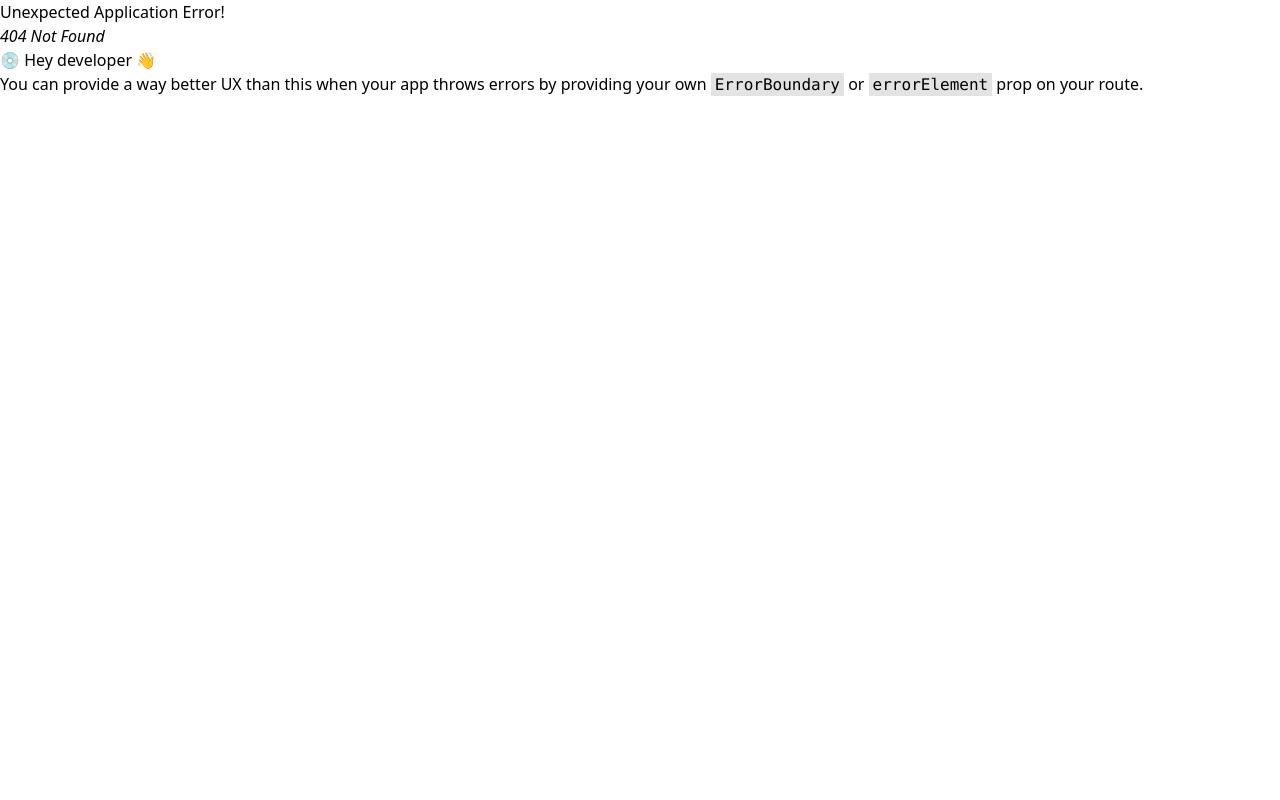
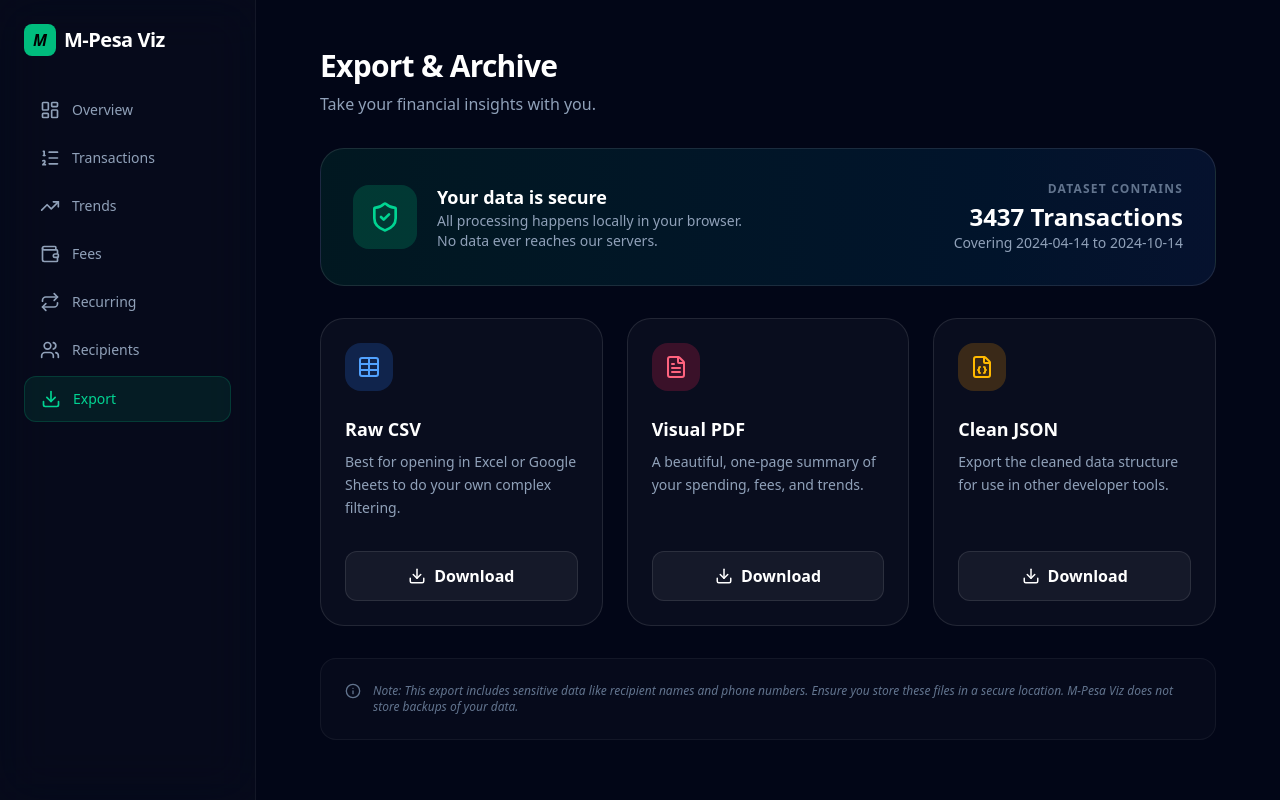
Before and after one commit to kimanthigregory/m-pesalizer, a React (Vite) app in the folder client/: page /dashboard/export in a window 1280 px wide. Before the commit this address had no page. Built offline with nearby package versions, Linux system fonts and the light colour scheme.

Commit message:
update the upload logic on both the frontend and backend

```diff
--- a/client/src/App.jsx
+++ b/client/src/App.jsx
@@ -7,6 +7,7 @@
 import FeesPage from "./pages/FeesPage";
 import RecurringPage from "./pages/RecurringPage";
 import RecipientsPage from "./pages/RecipientsPage";
+import ExportPage from "./pages/ExportPage";
 
 // 1. Import your data
 import mpesaData from "./data/mpesaData.json";
@@ -46,6 +47,10 @@
         path: "recipients",
         element: <RecipientsPage rawData={mpesaData} />,
       },
+      {
+        path: "export",
+        element: <ExportPage rawData={mpesaData} />,
+      },
     ],
   },
 ]);
--- a/client/src/components/upload.jsx
+++ b/client/src/components/upload.jsx
@@ -12,33 +12,36 @@
   const [uploadSuccess, setUploadSuccess] = useState(false);
   const [socket, setSocket] = useState(null);
 
+  // 1. Initialize Socket
   useEffect(() => {
-    console.log("Upload Progress:", uploadProgress);
-  }, [uploadProgress]);
-
-  useEffect(() => {
-    const newSocket = io("http://127.0.0.1:5000"); // Connect to Flask-SocketIO
+    // Ensure this matches your Flask port (e.g., 5000)
+    const newSocket = io("http://127.0.0.1:5000");
     setSocket(newSocket);
 
     newSocket.on("connect", () => {
-      console.log("Connected to WebSocket server");
+      console.log("Connected with ID:", newSocket.id);
     });
 
-    newSocket.on("processing_update", (data) => {
-      console.log("Processing update:", data);
+    // 2. Listen for the "Done" signal containing Data
+    newSocket.on("processing_update", (response) => {
+      console.log("Received Update:", response);
 
-      if (data.status === "done") {
+      if (response.status === "done") {
         setIsProcessing(false);
         setUploadSuccess(true);
-        onUploadSuccess && onUploadSuccess();
-      } else if (data.status === "failed") {
+        // PASS THE DATA UP TO THE PARENT
+        if (onUploadSuccess && response.data) {
+          onUploadSuccess(response.data);
+        }
+      } else if (response.status === "failed") {
         setIsProcessing(false);
-        onUploadError && onUploadError(data.error);
+        setUploading(false); // Stop progress bar
+        if (onUploadError) onUploadError(response.error);
       }
     });
 
     return () => newSocket.close();
-  }, []);
+  }, [onUploadSuccess, onUploadError]);
 
   const handleFileChange = (event) => {
     const selectedFile = event.target.files[0];
@@ -50,8 +53,15 @@
   };
 
   const handleSubmit = () => {
-    if (!file || !password) {
-      alert("Please provide both the PDF file and password");
+    if (!file) {
+      alert("Please select a PDF file.");
+      return;
+    }
+
+    // 3. Ensure we have a socket ID before sending
+    if (!socket || !socket.id) {
+      console.warn("Socket not ready yet");
+      alert("Establishing connection... please try again in a moment.");
       return;
     }
 
@@ -60,10 +70,12 @@
     setUploading(true);
 
     const formData = new FormData();
-    formData.append("the_file", file);
+    formData.append("the_file", file); // Must match backend 'the_file'
     formData.append("pass_code", password);
+    formData.append("socket_id", socket.id); // VITAL: Tell backend who we are
 
     const xhr = new XMLHttpRequest();
+    // Ensure this matches your Flask route
     xhr.open("POST", "http://127.0.0.1:5000/upload", true);
 
     xhr.upload.onprogress = (event) => {
@@ -74,19 +86,21 @@
     };
 
     xhr.onload = () => {
-      setUploading(false);
+      setUploading(false); // Upload done, now waiting for processing
       if (xhr.status === 200) {
         setUploadProgress(100);
+        // Note: We stay in "isProcessing" state until the Socket says "done"
       } else {
         setIsProcessing(false);
-        onUploadError && onUploadError("Upload failed.");
+        if (onUploadError)
+          onUploadError("Upload failed with status " + xhr.status);
       }
     };
 
     xhr.onerror = () => {
       setUploading(false);
       setIsProcessing(false);
-      onUploadError && onUploadError("Network error.");
+      if (onUploadError) onUploadError("Network error.");
     };
 
     xhr.send(formData);
@@ -96,8 +110,10 @@
     <div className="w-full">
       {!file ? (
         <div
-          className={`p-10 rounded-lg cursor-pointer w-full border-2 border-dashed ${
-            isDragging ? "border-blue-500 bg-blue-100" : "border-emerald-500"
+          className={`p-10 rounded-2xl cursor-pointer w-full border-2 border-dashed ${
+            isDragging
+              ? "border-emerald-400 bg-emerald-500/10"
+              : "border-white/20 hover:border-emerald-500/50 hover:bg-white/5"
           } transition-all duration-300`}
           onClick={() => fileInputRef.current.click()}
           onDragOver={(e) => {
@@ -118,59 +134,64 @@
             className="hidden"
             onChange={handleFileChange}
           />
-          <div className="flex flex-col items-center justify-center">
-            <p className="text-gray-700 font-bold">Upload PDF file</p>
-            <p className="text-gray-500 text-sm mt-2">
-              Drag & drop your file here or click to upload
+          <div className="flex flex-col items-center justify-center text-center">
+            <p className="text-slate-300 font-bold text-lg">
+              Upload M-Pesa Statement
+            </p>
+            <p className="text-slate-500 text-sm mt-2">
+              Drag & drop or click to browse (PDF only)
             </p>
           </div>
         </div>
       ) : uploadSuccess ? (
-        // Success message UI
-        <div className="p-6 rounded-lg bg-green-500 text-white text-center shadow-md">
-          <p className="text-2xl font-bold">Processing Complete!</p>
-          <p className="mt-2 text-lg">
-            Your PDF has been successfully processed.
+        <div className="p-6 rounded-2xl bg-emerald-500/20 border border-emerald-500/30 text-center animate-in zoom-in-95">
+          <p className="text-2xl font-bold text-emerald-400">Success!</p>
+          <p className="mt-2 text-sm text-emerald-200/70">
+            Redirecting to dashboard...
           </p>
         </div>
       ) : isProcessing ? (
-        // Loading spinner while processing
-        <div className="flex flex-col items-center justify-center p-6 bg-slate-700 rounded-lg">
-          <div className="animate-spin rounded-full h-12 w-12 border-t-4 border-blue-500"></div>
-          <p className="text-yellow-400 font-bold mt-4">Processing PDF...</p>
+        <div className="flex flex-col items-center justify-center p-8 bg-white/5 rounded-2xl border border-white/10">
+          <div className="animate-spin rounded-full h-10 w-10 border-t-2 border-emerald-500 border-r-2 border-emerald-500/30"></div>
+          <p className="text-emerald-400 font-medium mt-4 animate-pulse">
+            {isUploading
+              ? `Uploading... ${uploadProgress}%`
+              : "AI Processing..."}
+          </p>
+          {!isUploading && (
+            <p className="text-xs text-slate-500 mt-2">
+              Decrypting & Analyzing tables
+            </p>
+          )}
         </div>
       ) : (
-        // File name, password input, and upload button
-        <div className="p-6 rounded-lg bg-slate-700 shadow-md">
-          <p className="text-gray-400 font-medium">{file.name}</p>
+        <div className="p-6 rounded-2xl bg-white/5 border border-white/10 shadow-xl">
+          <div className="flex items-center justify-between mb-4">
+            <p className="text-slate-300 font-medium truncate max-w-[200px]">
+              {file.name}
+            </p>
+            <button
+              onClick={() => setFile(null)}
+              className="text-xs text-rose-400 hover:text-rose-300"
+            >
+              Change
+            </button>
+          </div>
+
           <input
             type="password"
-            placeholder="Enter PDF password"
+            placeholder="Enter PDF password (ID Number)"
             value={password}
             onChange={(e) => setPassword(e.target.value)}
-            className="w-full mt-4 p-2 border rounded-lg"
+            className="w-full p-3 bg-black/20 border border-white/10 rounded-xl text-white placeholder:text-slate-600 focus:outline-none focus:border-emerald-500/50 transition-colors"
           />
 
-          {isUploading ? (
-            <div className="mt-4 w-full">
-              <p className="text-white text-center">
-                Uploading... {uploadProgress}%
-              </p>
-              <div className="w-full bg-gray-300 rounded-full h-2 mt-2">
-                <div
-                  className="bg-blue-500 h-2 rounded-full transition-all duration-300"
-                  style={{ width: `${uploadProgress}%` }}
-                ></div>
-              </div>
-            </div>
-          ) : (
-            <button
-              onClick={handleSubmit}
-              className="mt-4 bg-blue-500 text-white px-4 py-2 rounded-lg w-full"
-            >
-              Submit
-            </button>
-          )}
+          <button
+            onClick={handleSubmit}
+            className="mt-6 bg-emerald-600 hover:bg-emerald-500 text-white font-bold py-3 px-4 rounded-xl w-full transition-all active:scale-[0.98]"
+          >
+            Process Statement
+          </button>
         </div>
       )}
     </div>
--- /dev/null
+++ b/client/src/pages/ExportPage.jsx
@@ -0,0 +1,183 @@
+import React, { useMemo } from "react";
+import {
+  Download,
+  FileText,
+  Table,
+  ShieldCheck,
+  Info,
+  FileJson,
+} from "lucide-react";
+import { format } from "date-fns";
+
+const ExportOption = ({
+  icon: Icon,
+  title,
+  description,
+  onClick,
+  colorClass,
+}) => (
+  <div className="bg-white/[0.03] border border-white/10 rounded-3xl p-6 hover:bg-white/[0.05] transition-all group flex flex-col justify-between h-full">
+    <div>
+      <div
+        className={`w-12 h-12 rounded-2xl flex items-center justify-center mb-6 ${colorClass}`}
+      >
+        <Icon size={24} />
+      </div>
+      <h3 className="text-lg font-bold text-white mb-2">{title}</h3>
+      <p className="text-slate-400 text-sm leading-relaxed">{description}</p>
+    </div>
+    <button
+      onClick={onClick}
+      className="mt-8 w-full py-3 bg-white/5 hover:bg-white/10 text-white font-semibold rounded-xl border border-white/10 transition-colors flex items-center justify-center gap-2"
+    >
+      <Download size={18} /> Download
+    </button>
+  </div>
+);
+
+export default function ExportPage({ rawData = [] }) {
+  const stats = useMemo(() => {
+    const transactions = rawData.filter((t) => t["Receipt No."]);
+    const totalVolume = transactions.reduce(
+      (acc, curr) =>
+        acc +
+        Math.abs(
+          parseFloat(
+            (curr.Withdrawn || curr["Paid In"] || "0").replace(/,/g, "")
+          )
+        ),
+      0
+    );
+
+    return {
+      count: transactions.length,
+      volume: totalVolume,
+      range:
+        transactions.length > 0
+          ? `${
+              transactions[transactions.length - 1]["Completion Time"].split(
+                " "
+              )[0]
+            } to ${transactions[0]["Completion Time"].split(" ")[0]}`
+          : "N/A",
+    };
+  }, [rawData]);
+
+  // --- Export Logic ---
+  const downloadCSV = () => {
+    if (!rawData.length) return;
+
+    // Create CSV Header
+    const headers = Object.keys(rawData[0]).join(",");
+
+    // Create CSV Rows
+    const rows = rawData
+      .map((obj) =>
+        Object.values(obj)
+          .map((val) => `"${String(val).replace(/"/g, '""')}"`)
+          .join(",")
+      )
+      .join("\n");
+
+    const csvContent = `${headers}\n${rows}`;
+    const blob = new Blob([csvContent], { type: "text/csv;charset=utf-8;" });
+    const url = URL.createObjectURL(blob);
+
+    const link = document.createElement("a");
+    link.setAttribute("href", url);
+    link.setAttribute(
+      "download",
+      `M-Pesa_Viz_Export_${format(new Date(), "yyyy-MM-dd")}.csv`
+    );
+    document.body.appendChild(link);
+    link.click();
+    document.body.removeChild(link);
+  };
+
+  const downloadJSON = () => {
+    const dataStr =
+      "data:text/json;charset=utf-8," +
+      encodeURIComponent(JSON.stringify(rawData, null, 2));
+    const downloadAnchorNode = document.createElement("a");
+    downloadAnchorNode.setAttribute("href", dataStr);
+    downloadAnchorNode.setAttribute("download", `M-Pesa_Data.json`);
+    document.body.appendChild(downloadAnchorNode);
+    downloadAnchorNode.click();
+    downloadAnchorNode.remove();
+  };
+
+  return (
+    <div className="max-w-4xl mx-auto space-y-8 animate-in fade-in duration-700">
+      <header>
+        <h2 className="text-3xl font-bold text-white tracking-tight">
+          Export & Archive
+        </h2>
+        <p className="text-slate-400 mt-2">
+          Take your financial insights with you.
+        </p>
+      </header>
+
+      {/* Data Status Summary */}
+      <div className="bg-gradient-to-r from-emerald-500/10 to-blue-500/10 border border-white/10 rounded-3xl p-8 flex flex-col md:flex-row items-center justify-between gap-6">
+        <div className="flex items-center gap-5">
+          <div className="p-4 bg-emerald-500/20 rounded-2xl text-emerald-400">
+            <ShieldCheck size={32} />
+          </div>
+          <div>
+            <h4 className="text-white font-bold text-lg">
+              Your data is secure
+            </h4>
+            <p className="text-slate-400 text-sm max-w-xs">
+              All processing happens locally in your browser. No data ever
+              reaches our servers.
+            </p>
+          </div>
+        </div>
+        <div className="text-right">
+          <p className="text-xs text-slate-500 uppercase font-bold tracking-widest">
+            Dataset contains
+          </p>
+          <p className="text-2xl font-bold text-white mt-1">
+            {stats.count} Transactions
+          </p>
+          <p className="text-sm text-slate-400">Covering {stats.range}</p>
+        </div>
+      </div>
+
+      {/* Export Options Grid */}
+      <div className="grid grid-cols-1 md:grid-cols-3 gap-6">
+        <ExportOption
+          icon={Table}
+          title="Raw CSV"
+          description="Best for opening in Excel or Google Sheets to do your own complex filtering."
+          colorClass="bg-blue-500/20 text-blue-400"
+          onClick={downloadCSV}
+        />
+        <ExportOption
+          icon={FileText}
+          title="Visual PDF"
+          description="A beautiful, one-page summary of your spending, fees, and trends."
+          colorClass="bg-rose-500/20 text-rose-400"
+          onClick={() => window.print()} // Simple print-to-PDF trigger
+        />
+        <ExportOption
+          icon={FileJson}
+          title="Clean JSON"
+          description="Export the cleaned data structure for use in other developer tools."
+          colorClass="bg-amber-500/20 text-amber-400"
+          onClick={downloadJSON}
+        />
+      </div>
+
+      {/* Disclaimer */}
+      <div className="flex items-start gap-3 p-6 bg-white/[0.02] border border-white/5 rounded-2xl text-slate-500 italic text-xs">
+        <Info size={16} className="shrink-0" />
+        <p>
+          Note: This export includes sensitive data like recipient names and
+          phone numbers. Ensure you store these files in a secure location.
+          M-Pesa Viz does not store backups of your data.
+        </p>
+      </div>
+    </div>
+  );
+}
```
Also changed, not shown: 2 other files (tests, documents, lock files or other folders).
